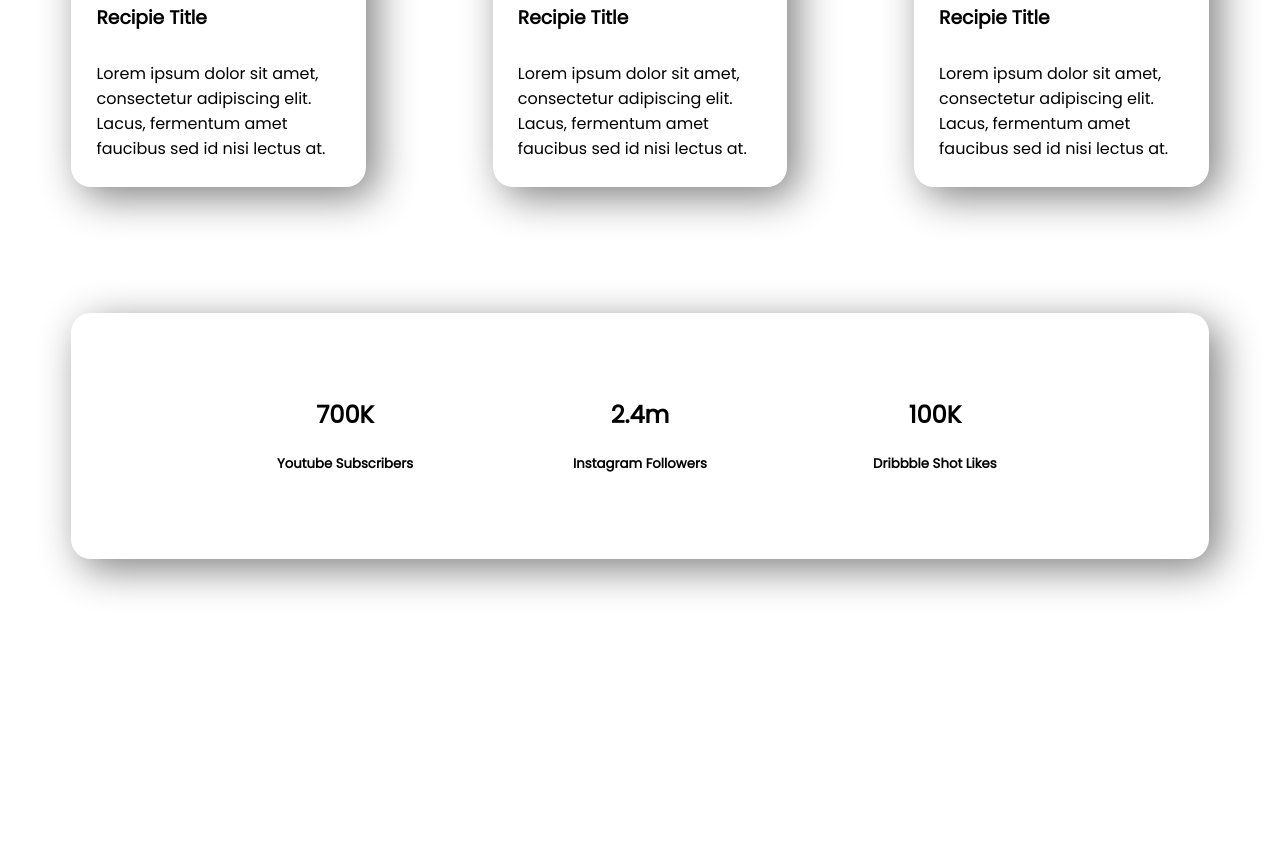
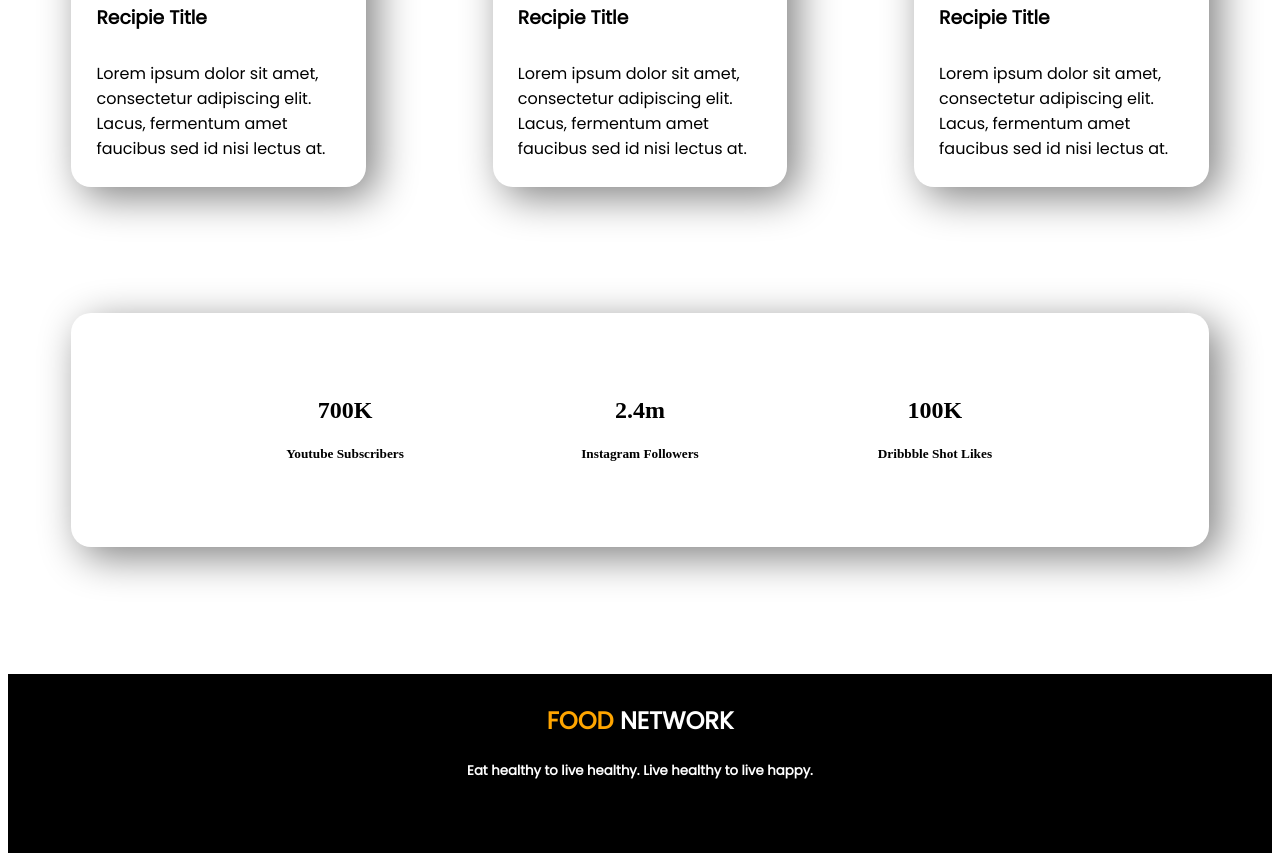
Before and after one commit to NazmulHasanPalash/food-network, a plain HTML site: page index.html in a window 1280 px wide. Shown: the part 1622-2483 px from the top of the page. Before the commit the page ends 2316 px from the top, so only its background shows below. Drawn offline with Linux system fonts and the light colour scheme.

Commit message:
final work done

```diff
--- a/index.html
+++ b/index.html
@@ -91,22 +91,26 @@
     <section class="fifth-banner">
         <div class="fifth-div">
             <div class="viwer">
-                <h1 class="youtude"> 700K</h1>
+                <h1> 700K</h1>
                 <h5>Youtube Subscribers</h5>
 
             </div>
 
             <div class="viwer">
-                <h1 class="youtude"> 2.4m</h1>
+                <h1> 2.4m</h1>
                 <h5>Instagram Followers</h5>
 
             </div>
             <div class="viwer">
-                <h1 class="youtude"> 100K</h1>
+                <h1> 100K</h1>
                 <h5>Dribbble Shot Likes</h5>
             </div>
         </div>
     </section>
+    <section class="sixth-banner">
+        <h1><span class="orange-color">FOOD</span> <span class="white-color">NETWORK</span></h1>
+        <h5 class="white-color">Eat healthy to live healthy. Live healthy to live happy.</h5>
+    </section>
 </body>
 
 </html>
--- a/style.css
+++ b/style.css
@@ -118,9 +118,20 @@ body{
     box-shadow: 10px 10px 40px gray;
 }
 .viwer{
-    width: 90%;
+    width: 100%;
+    font-size: 100%;
+    font-weight: bolder;
+    font-family: 'Times New Roman', Times, serif;
 }
-.youtube{
-    font-size: 100 px;
-    font-weight: bold;
+.sixth-banner{
+    text-align: center;
+    background-color: black;
+    padding-top: 10px;
+    padding-bottom: 50px;
 }
+.orange-color{
+    color: orange;
+}
+.white-color{
+    color: white;
+}
```
